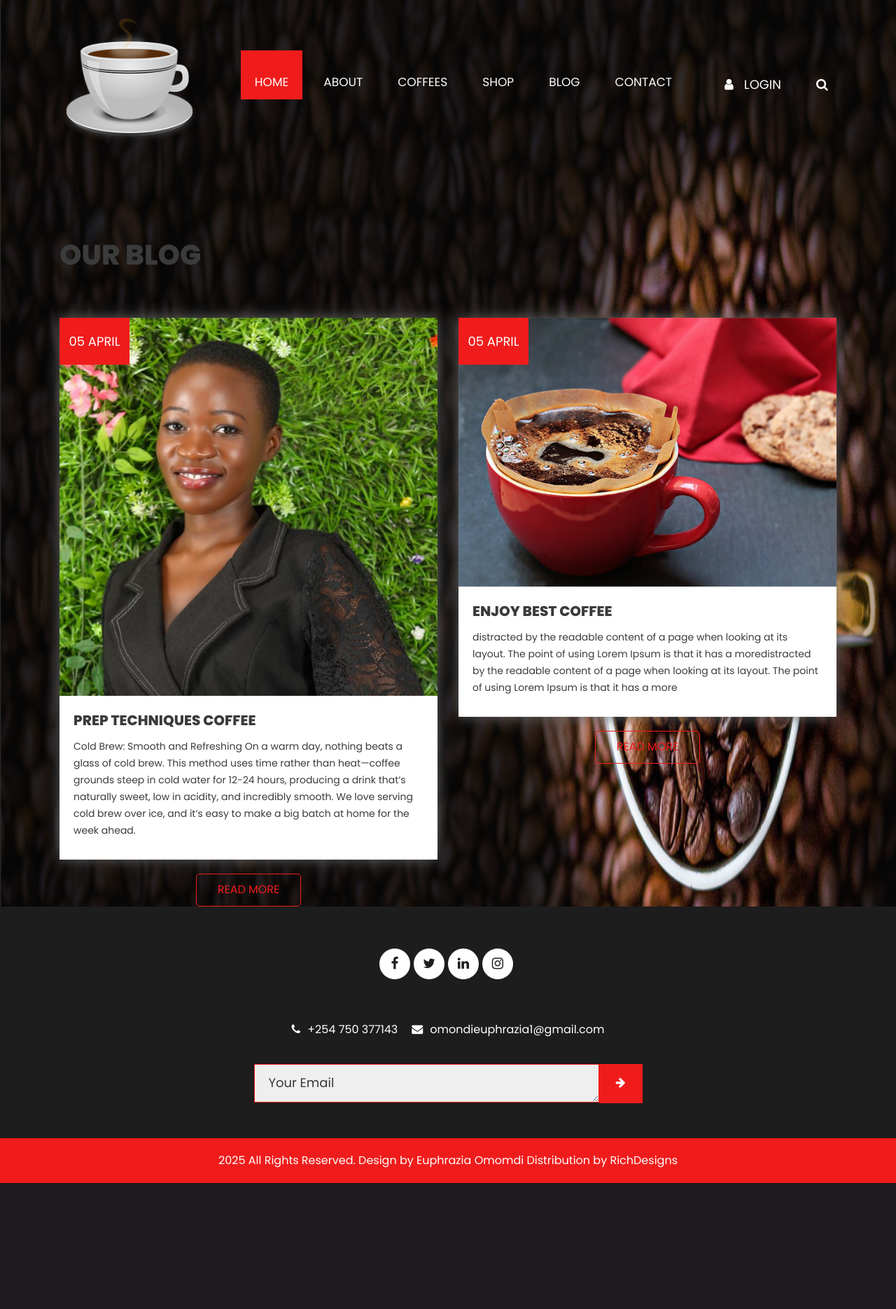
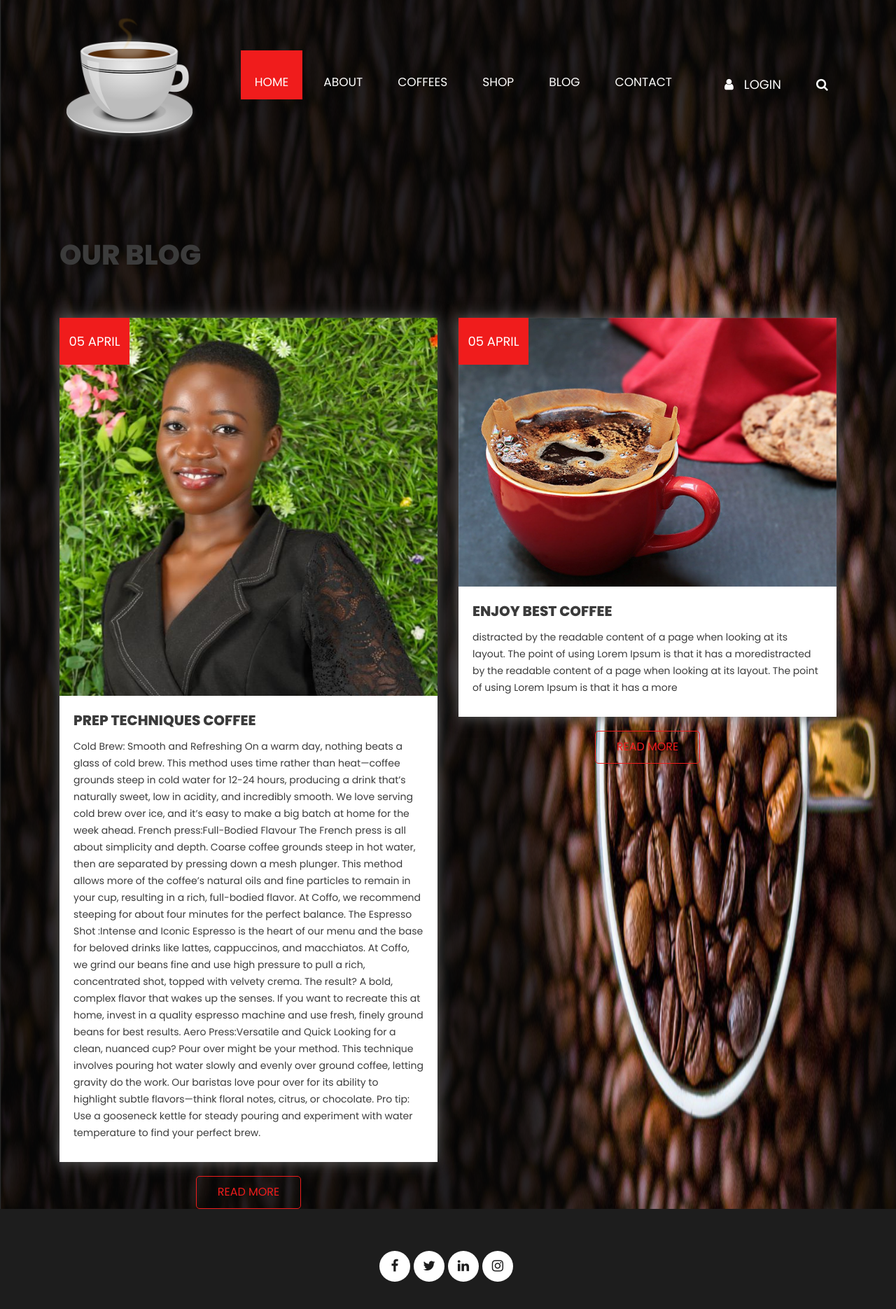
Before and after one commit to euphrazia/fullstack, a Flask app: page /blog in a window 1280 px wide. Shown: the top 1870 px of the page at 70% size. Before the commit the page ends 1690 px from the top, so only its background shows below. Run offline with Flask 3, Linux system fonts and the light colour scheme; some libraries are stand-ins or nearby versions.

Commit message:
Update blog.html

```diff
--- a/templates/blog.html
+++ b/templates/blog.html
@@ -19,7 +19,17 @@
                         <h4 class="date_text">05 April</h4>
                         <h4 class="prep_text">PREP TECHNIQUES Coffee</h4>
                         <p class="lorem_text">Cold Brew: Smooth and Refreshing
-On a warm day, nothing beats a glass of cold brew. This method uses time rather than heat—coffee grounds steep in cold water for 12-24 hours, producing a drink that’s naturally sweet, low in acidity, and incredibly smooth. We love serving cold brew over ice, and it’s easy to make a big batch at home for the week ahead.</p>
+On a warm day, nothing beats a glass of cold brew. This method uses time rather than heat—coffee grounds steep in cold water for 12-24 hours, producing a drink that’s naturally sweet, low in acidity, and incredibly smooth. We love serving cold brew over ice, and it’s easy to make a big batch at home for the week ahead.
+
+French press:Full-Bodied Flavour
+The French press is all about simplicity and depth. Coarse coffee grounds steep in hot water, then are separated by pressing down a mesh plunger. This method allows more of the coffee’s natural oils and fine particles to remain in your cup, resulting in a rich, full-bodied flavor. At Coffo, we recommend steeping for about four minutes for the perfect balance.
+
+The Espresso Shot :Intense and Iconic
+Espresso is the heart of our menu and the base for beloved drinks like lattes, cappuccinos, and macchiatos. At Coffo, we grind our beans fine and use high pressure to pull a rich, concentrated shot, topped with velvety crema. The result? A bold, complex flavor that wakes up the senses. If you want to recreate this at home, invest in a quality espresso machine and use fresh, finely ground beans for best results.
+
+Aero Press:Versatile and Quick
+Looking for a clean, nuanced cup? Pour over might be your method. This technique involves pouring hot water slowly and evenly over ground coffee, letting gravity do the work. Our baristas love pour over for its ability to highlight subtle flavors—think floral notes, citrus, or chocolate. Pro tip: Use a gooseneck kettle for steady pouring and experiment with water temperature to find your perfect brew.
+</p>
                      </div>
                      <div class="read_btn"><a href="#">Read More</a></div>
                   </div>
```
